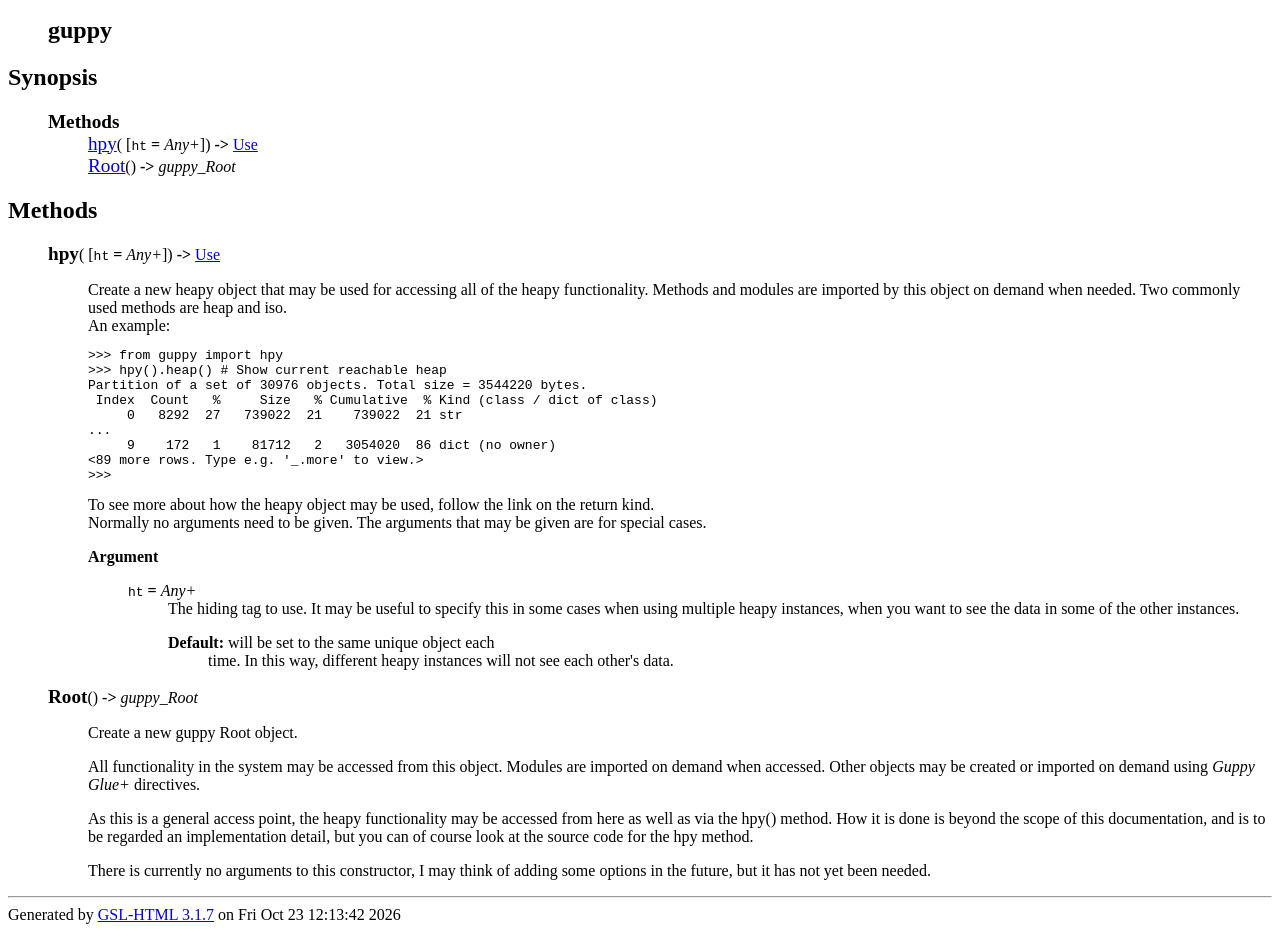
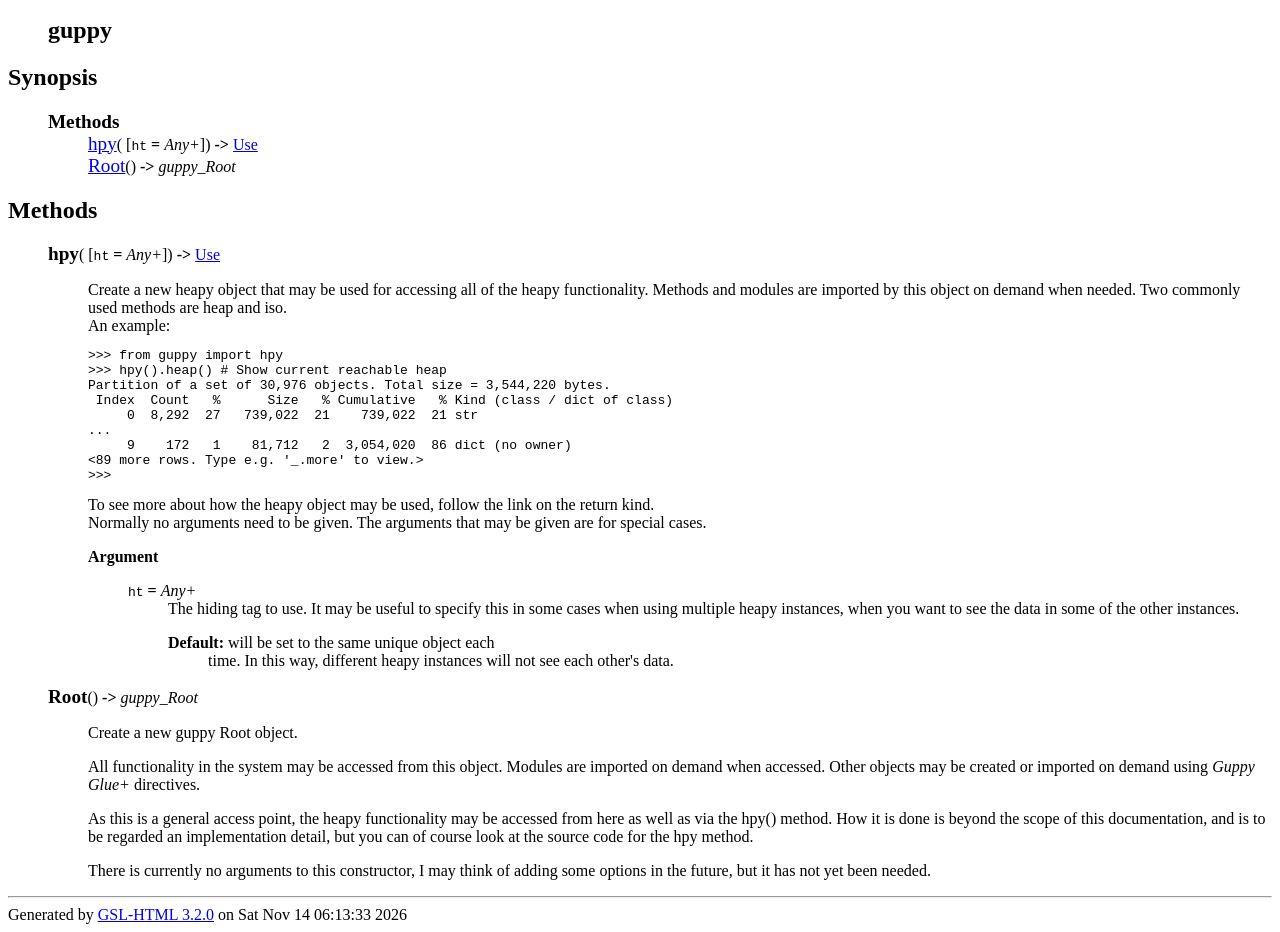
Before and after one commit to zhuyifei1999/guppy3, a plain HTML site: page docs/guppy.html in a window 1280 px wide. Shown: the part 110-1042 px from the top of the page. Drawn offline with Linux system fonts and the light colour scheme.

Commit message:
Update guppy.html

```diff
--- a/docs/guppy.html
+++ b/docs/guppy.html
@@ -34,11 +34,11 @@ object on demand when needed.
       <pre>
 &gt;&gt;&gt; from guppy import hpy
 &gt;&gt;&gt; hpy().heap() # Show current reachable heap
-Partition of a set of 30976 objects. Total size = 3544220 bytes.
- Index  Count   %     Size   % Cumulative  % Kind (class / dict of class)
-     0   8292  27   739022  21    739022  21 str
+Partition of a set of 30,976 objects. Total size = 3,544,220 bytes.
+ Index  Count   %      Size   % Cumulative   % Kind (class / dict of class)
+     0  8,292  27   739,022  21    739,022  21 str
 ...
-     9    172   1    81712   2   3054020  86 dict (no owner)
+     9    172   1    81,712   2  3,054,020  86 dict (no owner)
 &lt;89 more rows. Type e.g. '_.more' to view.&gt;
 &gt;&gt;&gt; </pre></dd>
      <dd>
@@ -86,4 +86,4 @@ for the hpy method.
  There is currently no arguments to this constructor, I may think
 of adding some options in the future, but it has not yet been needed.
 </p></dd></dl></dd></dl>
-  <hr>Generated by <a href="https://zhuyifei1999.github.io/guppy3/gsl.html">GSL-HTML 3.1.7</a> on Fri Oct 23 12:13:42 2026</div></body></html>
+  <hr>Generated by <a href="https://zhuyifei1999.github.io/guppy3/gsl.html">GSL-HTML 3.2.0</a> on Sat Nov 14 06:13:33 2026</div></body></html>
```
